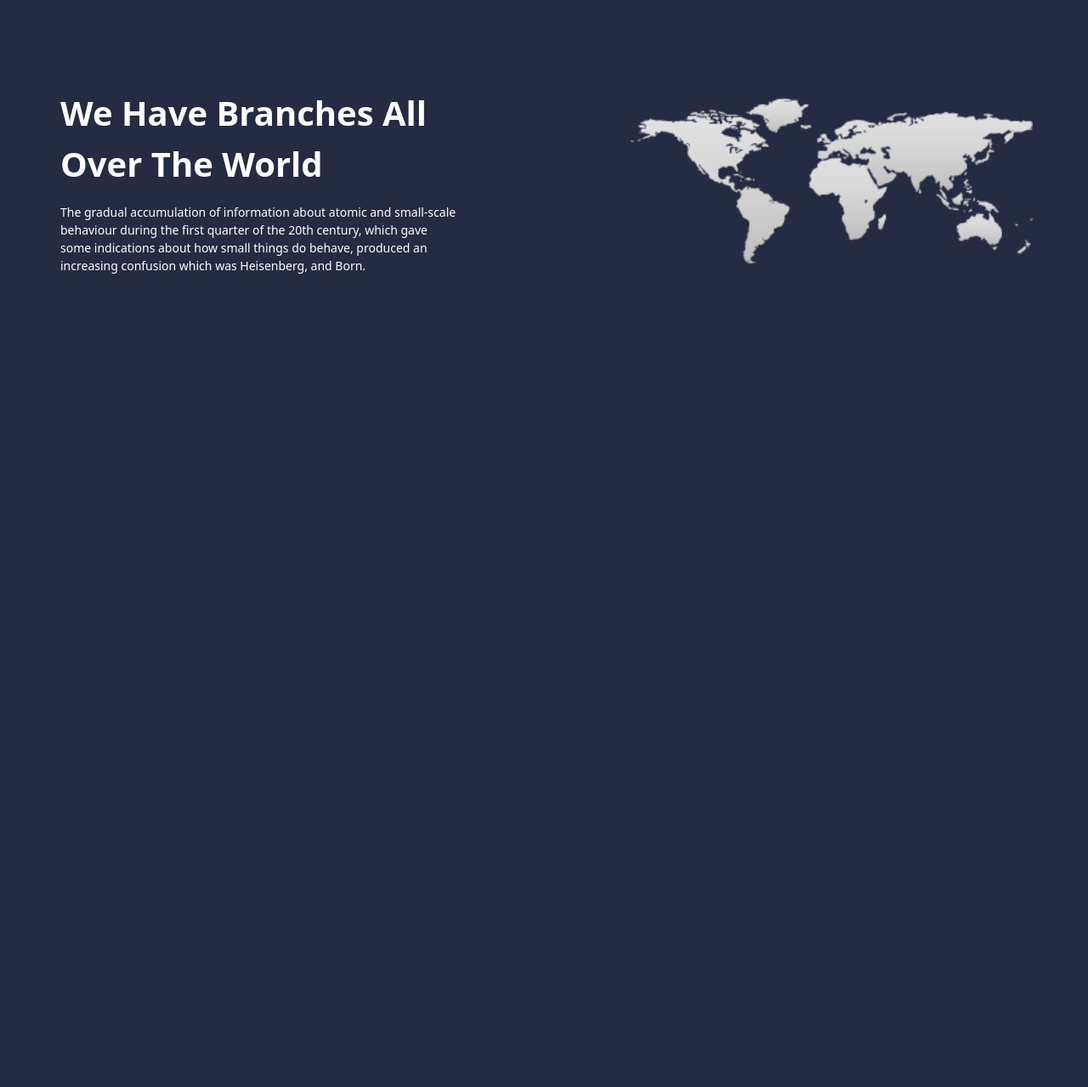
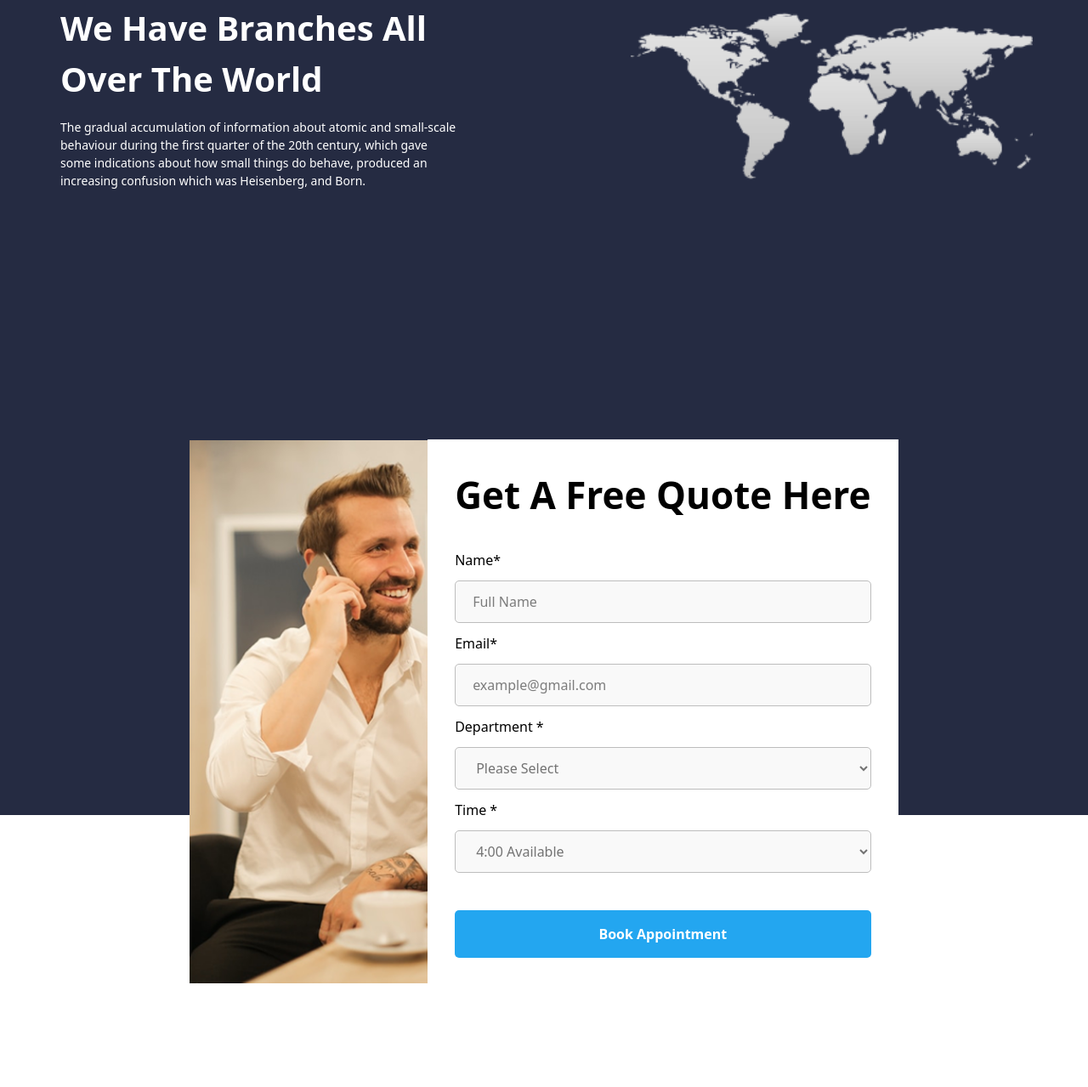
Before and after one commit to Vikingstrong/Home-Work-9, a website: page index.html in a window 1280 px wide. Shown: the part 3596-4875 px from the top of the page at 85% size. Before the commit the page ends 4113 px from the top, so only its background shows below. Drawn offline with Linux system fonts and the light colour scheme.

Commit message:
feat: Add section 7

```diff
--- a/index.html
+++ b/index.html
@@ -154,7 +154,7 @@
     </div>
 </section>
 
-<section class="max-w-300 m-auto flex flex-col gap-10 p-6.25 py-25 lg:flex-row lg:gap-50 lg:items-center">
+<section class="max-w-300 m-auto flex flex-col gap-10 p-6.25 pt-25 lg:py-0 lg:flex-row lg:gap-50 lg:items-center">
     <aside class="flex flex-col gap-4 px-1.5">
         <h2 class="text-[40px] font-bold">We Have Branches All Over The World</h2>
         <p class="text-[14px]">The gradual accumulation of information about atomic and small-scale behaviour during the first quarter of the 20th century, which gave some indications about how small things do behave, produced an increasing confusion which was Heisenberg, and Born.</p>
@@ -162,6 +162,32 @@
     <img class="lg:w-[150%]" src="src/img/section6/map.png" alt="">
 </section>
 
-
+<section class="lg:flex lg:justify-center">
+    <div class="flex flex-col lg:flex-row lg:items-center lg:relative lg:top-50">
+        <img class="lg:hidden" src="src/img/section7/media.png" alt="">
+        <img class="hidden lg:block h-159.75" src="src/img/section7/img.png" alt="">
+        <form class="bg-white text-black flex flex-col gap-8 p-8">
+            <h2 class="text-[44px] font-bold ">Get A Free Quote Here</h2>
+            <div class="flex flex-col gap-3">
+                <p>Name*</p>
+                <input class="border border-[#BDBDBD] bg-[#F9F9F9] rounded-[5px] p-3 px-5" type="text" placeholder="Full Name">
+                <p>Email*</p>
+                <input class="border border-[#BDBDBD] bg-[#F9F9F9] rounded-[5px] p-3 px-5" type="text" placeholder="example@gmail.com">
+                <p>Department *</p>
+                <select class="text-[#737373] border border-[#BDBDBD] bg-[#F9F9F9] rounded-[5px] p-3 px-5" type="text" placeholder="Full Name">
+                    <option>Please Select</option>
+                </select>
+                <p>Time *</p>
+                <select class="text-[#737373] border border-[#BDBDBD] bg-[#F9F9F9] rounded-[5px] p-3 px-5" type="text" placeholder="4:00 Available">
+                    <option>4:00 Available</option>
+                    <option>6:00 Available</option>
+                    <option>8:00 Available</option>
+                </select>
+            </div>
+            <button class="bg-[#23A6F0] text-white p-4 font-bold rounded-[5px] mt-3">Book Appointment</button>
+        </form>
+    </div>
+</section>
+<div class="hidden lg:block py-40 bg-white"></div>
 </body>
 </html>
```
Also changed, not shown: src/img/section7/img.png (added), src/img/section7/media.png (added), src/output.css.
